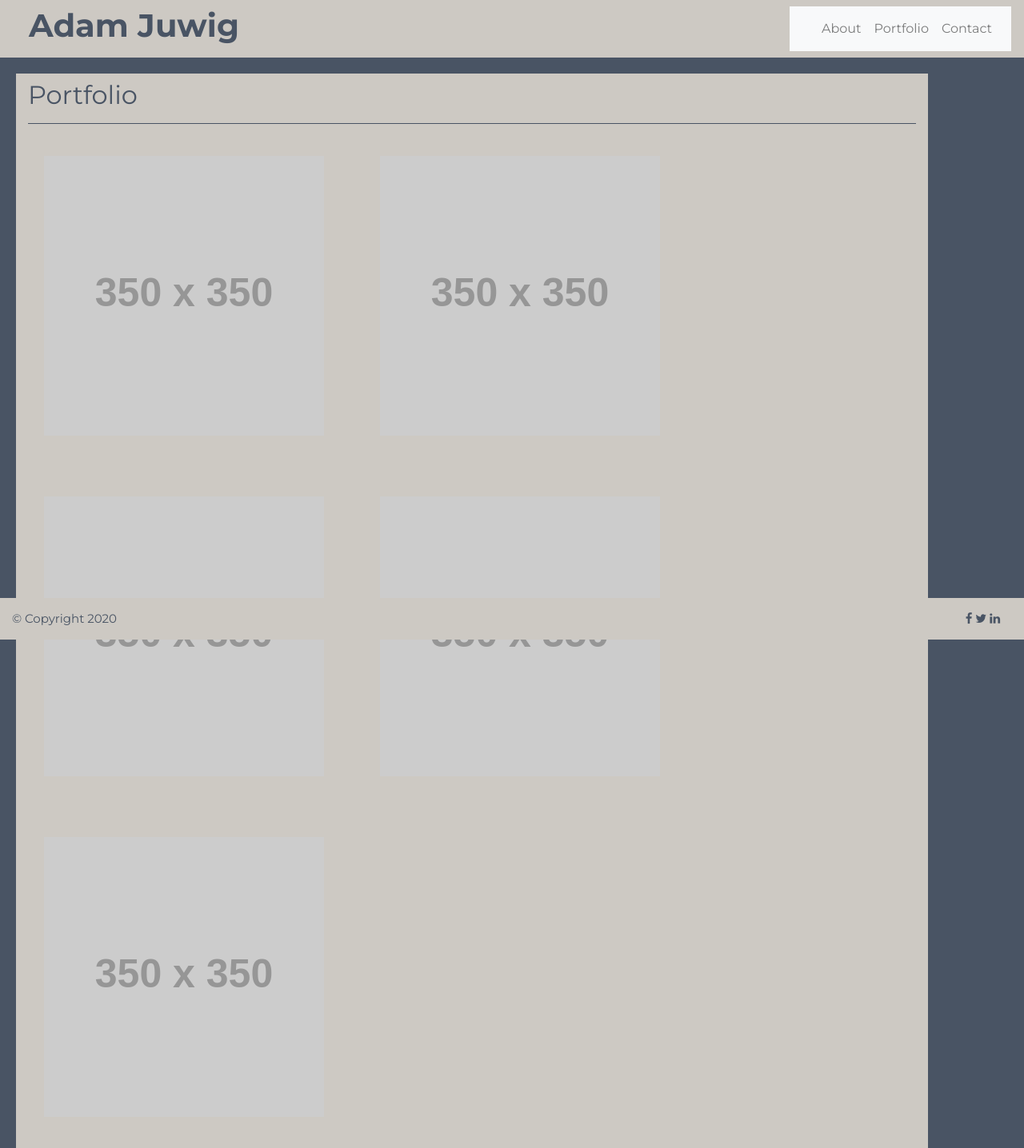
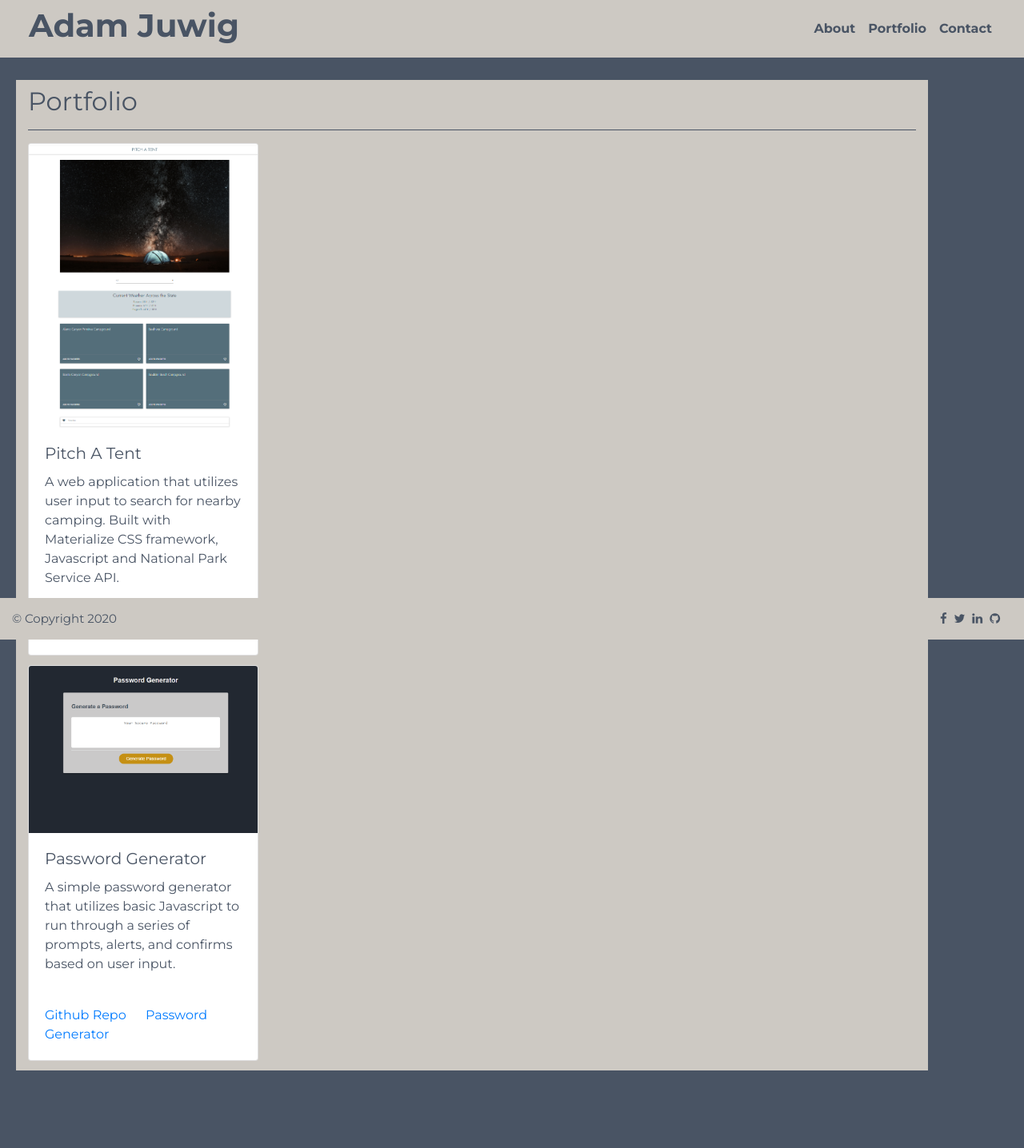
Before and after one commit to adamjuwig/responsive-portfolio, a plain HTML site: page portfolio.html in a window 1280 px wide. Shown: the top 1436 px of the page at 80% size. After the commit the page ends 1359 px from the top, so only its background shows below. Drawn offline with nearby package versions, Linux system fonts and the light colour scheme; placeholder pictures from the web are drawn by us.

Commit message:
portfolio update

```diff
--- a/portfolio.html
+++ b/portfolio.html
@@ -4,7 +4,7 @@
 <head>
     <meta charset="UTF-8">
     <meta name="viewport" content="width=device-width, initial-scale=1.0">
-    <title>Responsive Portfolio</title>
+    <title>Adam Juwig</title>
 
     <link rel="stylesheet" href="https://maxcdn.bootstrapcdn.com/bootstrap/4.0.0/css/bootstrap.min.css"
         integrity="sha384-Gn5384xqQ1aoWXA+058RXPxPg6fy4IWvTNh0E263XmFcJlSAwiGgFAW/dAiS6JXm" crossorigin="anonymous">
@@ -18,12 +18,10 @@
 
 <body>
     <header>
-
         <nav class="navbar">
             <h1>Adam Juwig</h1>
-
             <!-- Navigation -->
-            <nav class="navbar navbar-expand-lg navbar-light bg-light">
+            <div class="navbar navbar-expand-lg">
                 <a class="navbar-brand" href="#"></a>
                 <button class="navbar-toggler" type="button" data-toggle="collapse" data-target="#navbarNav"
                     aria-controls="navbarNav" aria-expanded="false" aria-label="Toggle navigation">
@@ -32,21 +30,19 @@
                 <div class="collapse navbar-collapse" id="navbarNav">
                     <ul class="navbar-nav">
                         <li class="nav-item">
-                            <a class="nav-link"
-                                href="./index.html">About</a>
+                            <a class="nav-link" href="./index.html">About</a>
                         </li>
                         <li class="nav-item">
-                            <a class="nav-link"
-                                href="./portfolio.html">Portfolio</a>
+                            <a class="nav-link" href="./portfolio.html">Portfolio</a>
                         </li>
                         <li class="nav-item">
-                            <a class="nav-link"
-                                href="./contact.html">Contact</a>
+                            <a class="nav-link" href="./contact.html">Contact</a>
                         </li>
-
                     </ul>
                 </div>
-            </nav>
+            </div>
+
+        </nav>
     </header>
 
     <!-- Main content -->
@@ -57,43 +53,54 @@
             </h2>
         </h2>
         <hr>
-        <section class="row">
-            <section class="col-sm-4">
-                <figure id="placeholder" alt="placeholder image">
-            </section>
-            <section class="col-sm-4">
-                <figure id="placeholder" alt="placeholder image">
-            </section>
-        </section>
-        <section class="row">
-            <section class="col-sm-4">
-                <figure id="placeholder" alt="placeholder image">
-            </section>
-            <section class="col-sm-4">
-                <figure id="placeholder" alt="placeholder image">
-            </section>
-        </section>
-        <section class="row">
-            <section class="col-sm-4">
-                <figure id="placeholder" alt="placeholder image">
-            </section>
-        </section>
+        <div class="card-columns">
+            <div class="card" style="width: 18rem;">
+                <img class="card-img-top" src="Assets/pitchCropped.png" alt="Card image cap">
+                <div class="card-body">
+                    <h5 class="card-title">Pitch A Tent</h5>
+                    <p class="card-text">A web application that utilizes user input to search for nearby camping. Built
+                        with Materialize CSS framework, Javascript and National Park Service API.</p>
+                </div>
+                <div class="card-body">
+                    <a href="https://github.com/adamjuwig/pitch-a-tent" class="card-link" target="_blank">Github
+                        Repo</a>
+                    <a href="https://adamjuwig.github.io/pitch-a-tent/" class="card-link" target="_blan">Pitch A
+                        Tent</a>
+                </div>
+            </div>
+            <br>
+            <div class="card" style="width: 18rem;">
+                <img class="card-img-top" src="Assets/PWgenerator.png" alt="Card image cap">
+                <div class="card-body">
+                    <h5 class="card-title">Password Generator</h5>
+                    <p class="card-text">A simple password generator that utilizes basic Javascript to run through a
+                        series of prompts, alerts, and confirms based on user input.</p>
+                </div>
+                <div class="card-body">
+                    <a href="https://github.com/adamjuwig/password-generator" class="card-link" target="_blank">Github
+                        Repo</a>
+                    <a href="https://adamjuwig.github.io/password-generator" class="card-link" target="_blan">Password Generator</a>
+                </div>
+            </div>
+        </div>
     </section>
 
 
-<!-- Footer -->
+    <!-- Footer -->
     <footer class="footer">
 
         <footer class="copyright">&#169 Copyright 2020</footer>
 
         <footer class="icon-bar">
-            <footer class="col">
+            <footer class="col-sm-12">
                 <a href="https://www.facebook.com/adam.juwig/" target="_blank" class="facebook"><i
                         class="fa fa-facebook"></i></a>
                 <a href="https://www.twitter.com/ajuwig/" target="_blank" class="twitter"><i
                         class="fa fa-twitter"></i></a>
                 <a href="https://www.linkedin.com/in/adamjuwig/" target="_blank" class="linkedin"><i
                         class="fa fa-linkedin"></i></a>
+                <a href="https://www.github.com/adamjuwig/" target="_blank" class="github"><i
+                        class="fa fa-github"></i></a>
             </footer>
 
         </footer>
--- a/style.css
+++ b/style.css
@@ -2,6 +2,7 @@ body {
     font-family: 'Montserrat', sans-serif;
     background-color: #495464;
     color: #f1f6f9;
+
   }
 
   /* Header */
@@ -11,7 +12,10 @@ body {
     text-align: center;
     font-size: 40px;
     width: 100%;
+    position: fixed;
+    z-index: 1;
   }
+
   h1 {
     color: #495464;
     font-weight: bold;
@@ -30,17 +34,17 @@ body {
 
   /* Navigator bar styling */
 
-  #navbar
+  .navbar
   {
     background-color: #cdc9c3;
     color: #495464;
-    text-align: left;
+    text-align: right;
     font-weight: bold;
+
   }
   .navbar a {
     color: #495464;
     text-align: center;
-
     font-size: 16px;
   }
   .navbar a:hover {
@@ -66,6 +70,7 @@ body {
 
   .container {
     margin-left: 20px;
+    margin-top: 100px;
 
   }
   /* Image styling */
@@ -119,7 +124,7 @@ body {
   .icon-bar{
     text-align: right;
     float: right;
-
+    overflow: auto;
   }
   .icon-bar a:hover {
     color: white;
@@ -127,13 +132,38 @@ body {
   }
   .facebook {
     color: #495464;
+    padding-right: 5px;
   }
 
   .twitter {
     color: #495464;
+    padding-right: 5px;
   }
-
 
   .linkedin {
     color: #495464;
+    padding-right: 5px;
   }
+  .github {
+    color: #495464;
+  }
+/* Scrollbar */
+html {
+  --scrollbarBG:  #cdc9c3;
+  --thumbBG: #607d8b;
+}
+body::-webkit-scrollbar {
+  width: 10px;
+}
+body {
+  scrollbar-width: thin;
+  scrollbar-color: var(--thumbBG) var(--scrollbarBG);
+}
+body::-webkit-scrollbar-track {
+  background: var(--scrollbarBG);
+}
+body::-webkit-scrollbar-thumb {
+  background-color: var(--thumbBG);
+  border-radius: 6px;
+  border: 3px solid var(--scrollbarBG);
+}
```
Also changed, not shown: contact.html (+20 -11 lines), index.html (+17 -13 lines), Assets/PWgenerator.png (added), Assets/pitchCropped.png (added), 1 other file.
